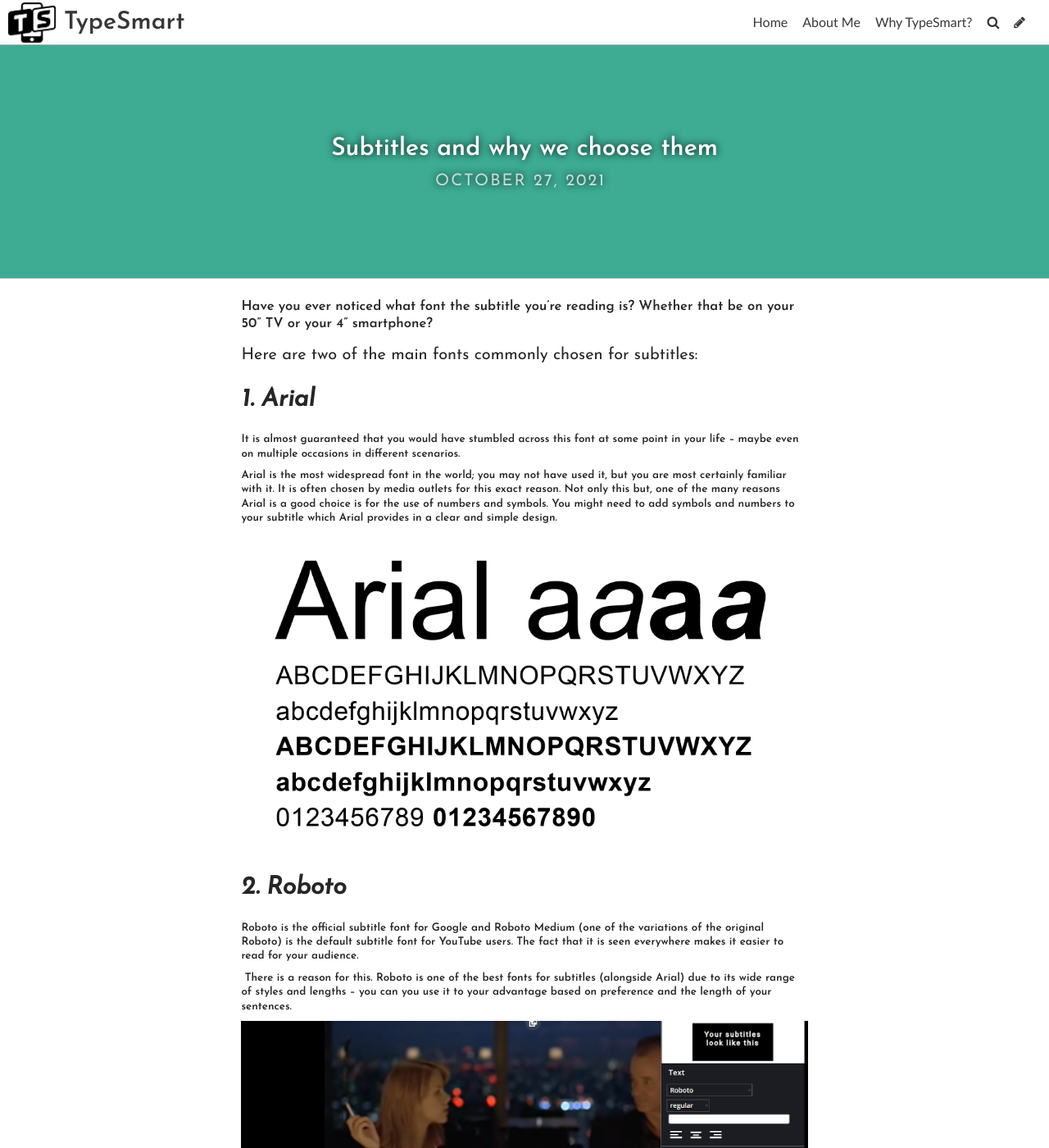
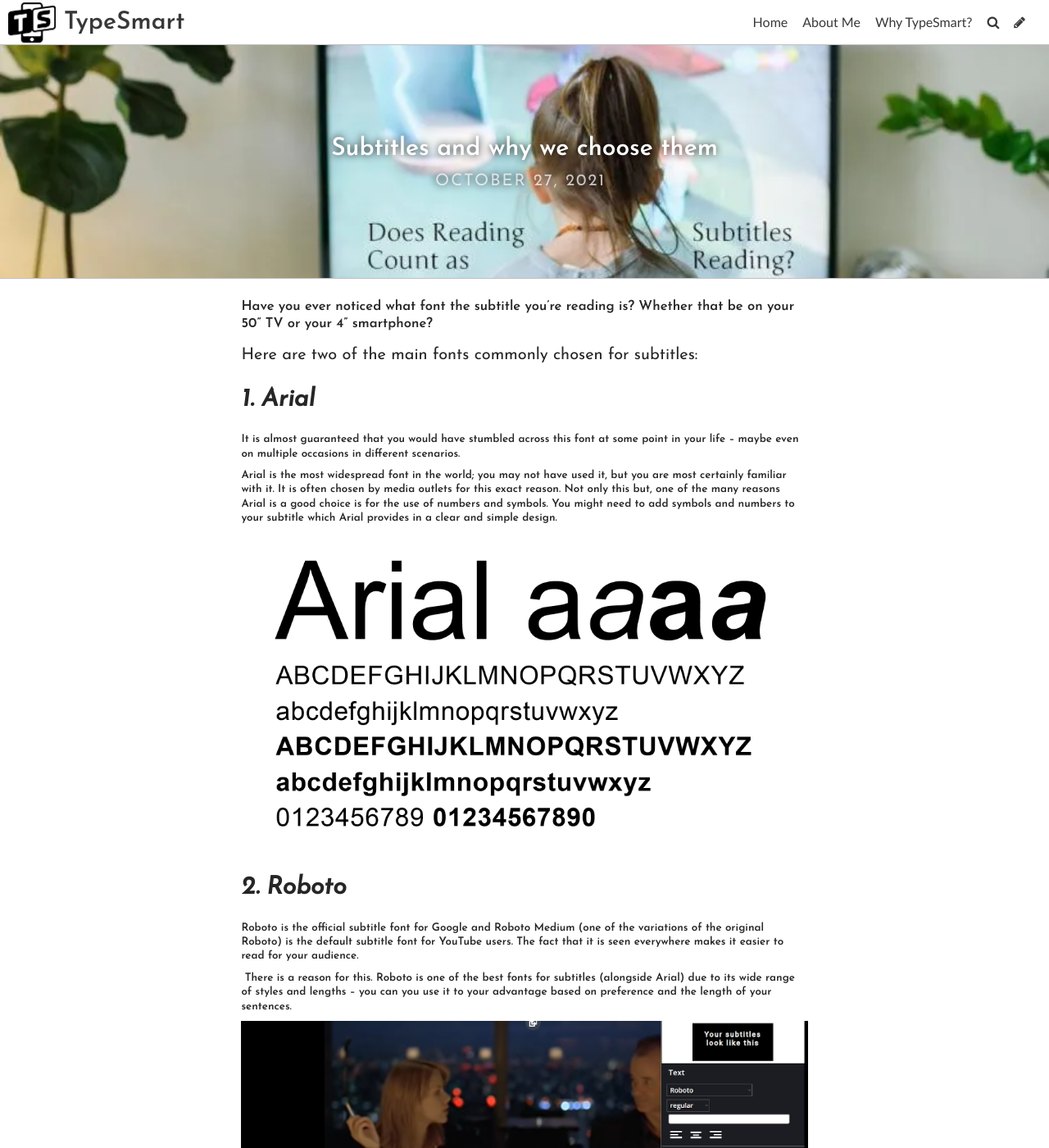
Before and after one commit to nicoleanncarter/typo-design-template, a Jekyll site: the page built from _posts/2021-10-27-subtitles-and-why-we-choose-them.md, in a window 1280 px wide and 1400 px high. Shown: the whole window at 82% size. Built offline with Jekyll 4.4.1, drawn with Linux system fonts in a browser that asks for light colours; some web fonts are replaced.

Commit message:
Update Post “2021-10-27-subtitles-and-why-we-choose-them”

```diff
--- a/_posts/2021-10-27-subtitles-and-why-we-choose-them.md
+++ b/_posts/2021-10-27-subtitles-and-why-we-choose-them.md
@@ -2,7 +2,7 @@
 layout: post
 title: "Subtitles and why we choose them "
 date: 2021-10-27T10:42:13.044Z
-image: ../uploads/_121540965_subtitles_alamy.jpg
+image: ../uploads/subtitles_900.jpg.webp
 title_color: "#ffffff"
 comments: false
 ---
```
Also changed, not shown: uploads/subtitles_900.jpg.webp (added).
